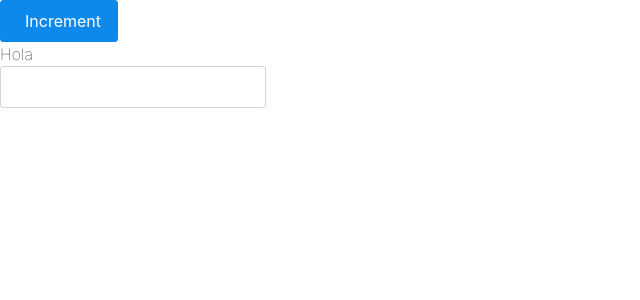
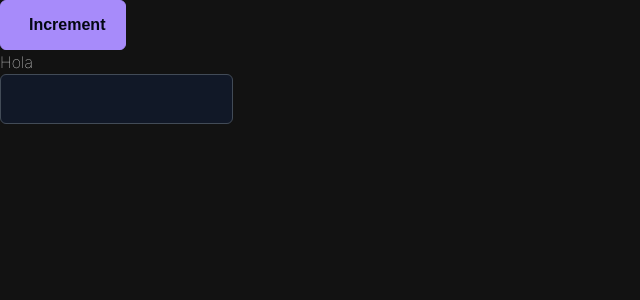
Before and after one commit to marianaibarra/nomada-wifi, a Next.js app in the folder app/: page / in a window 1280 px wide. Shown: the top 300 px of the page, without its empty margins (0-640 px from the left). Built offline with nearby package versions, Linux system fonts and the light colour scheme; a web font is replaced by a local one.

Commit message:
fix: delete template configs

```diff
--- a/app/src/app/globals.css
+++ b/app/src/app/globals.css
@@ -4,7 +4,8 @@
 @import "tailwindcss/preflight.css" layer(base);
 @import "tailwindcss/utilities.css" layer(utilities);
 
-@import "primereact/resources/themes/saga-blue/theme.css" layer(primereact);
+@import "primereact/resources/themes/lara-dark-purple/theme.css"
+    layer(primereact);
 
 :root {
     /* font-family: Inter, Avenir, Helvetica, Arial, sans-serif;
--- a/app/src/app/layout.tsx
+++ b/app/src/app/layout.tsx
@@ -1,15 +1,8 @@
-import type { Metadata } from "next";
 import { PrimeReactProvider } from "primereact/api";
 import { Inter } from "next/font/google";
 import "./globals.css";
-import "primereact/resources/themes/saga-blue/theme.css";
 
 const inter = Inter({ subsets: ["latin"] });
-
-export const metadata: Metadata = {
-  title: "Create Next App",
-  description: "Generated by create next app",
-};
 
 export default function RootLayout({
   children,
--- a/app/src/app/page.tsx
+++ b/app/src/app/page.tsx
@@ -1,4 +1,3 @@
-import { useState } from "react";
 import { Button } from "primereact/button";
 import { InputText } from "primereact/inputtext";
 
```
